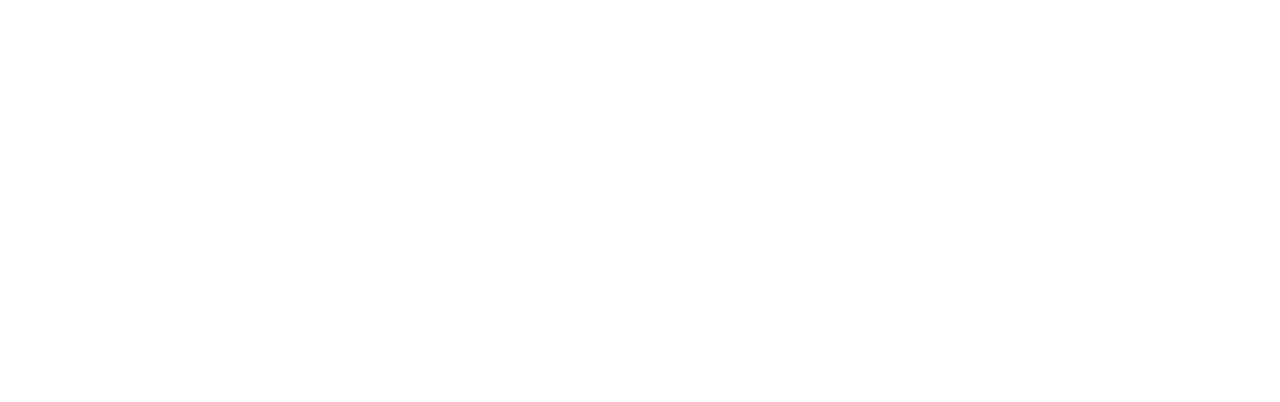
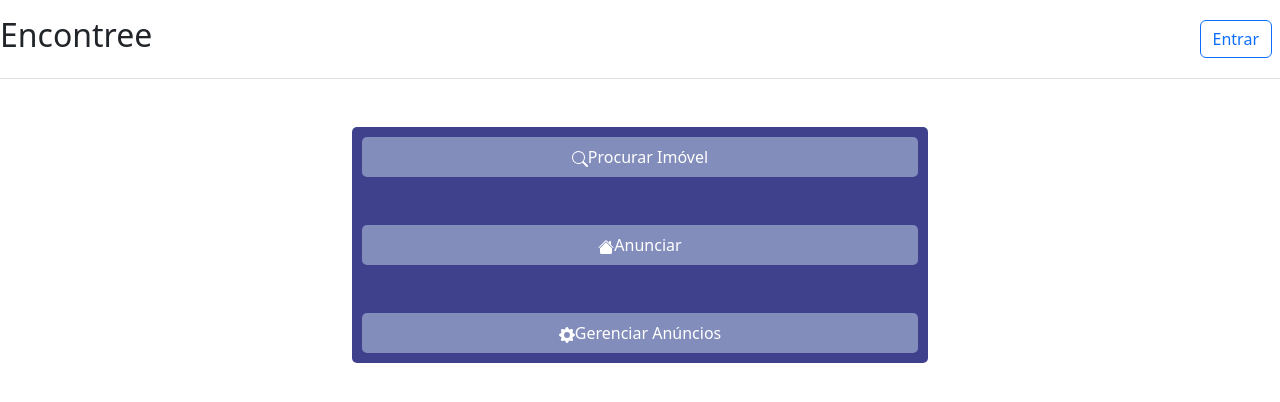
Before and after one commit to rafavmaciel/encontree-front, a React (Create React App) app: page /menu in a window 1280 px wide. Before the commit this address had no page. Shown: the top 402 px of the page. Built offline with nearby package versions, Linux system fonts and the light colour scheme.

Commit message:
Adicionado pagina de menu

```diff
--- a/package.json
+++ b/package.json
@@ -7,6 +7,7 @@
     "@testing-library/react": "^13.3.0",
     "@testing-library/user-event": "^13.5.0",
     "bootstrap": "^5.2.0",
+    "bootstrap-icons": "^1.9.1",
     "react": "^18.2.0",
     "react-dom": "^18.2.0",
     "react-router-dom": "^6.3.0",
--- a/src/App.js
+++ b/src/App.js
@@ -4,6 +4,7 @@
 
 import LandingPage from './pages/landingPage/index';
 import Login from './pages/login/index';
+import Menu from './pages/menu/index';
 
 function App() {
   return (
@@ -12,6 +13,7 @@
 
         <Route path="/" element={<LandingPage/>}/>
         <Route path="/login" element={<Login/>}/>
+        <Route path="/menu" element={<Menu/>}/>
 
       </Routes>
     </BrowserRouter>
--- /dev/null
+++ b/src/pages/menu/index.js
@@ -0,0 +1,38 @@
+import 'bootstrap/dist/css/bootstrap.min.css';
+import Header from '../../components/header/index';
+import './styles.scss'
+
+function Menu() {
+    return (
+    <>
+        <Header/>
+
+        <div className="container mt-5" >
+            <button type="submit" className="botao light_blue botao_icon">
+                <svg xmlns="http://www.w3.org/2000/svg" width="16" height="16" fill="currentColor" className="bi bi-search" viewBox="0 0 16 16">
+                    <path d="M11.742 10.344a6.5 6.5 0 1 0-1.397 1.398h-.001c.03.04.062.078.098.115l3.85 3.85a1 1 0 0 0 1.415-1.414l-3.85-3.85a1.007 1.007 0 0 0-.115-.1zM12 6.5a5.5 5.5 0 1 1-11 0 5.5 5.5 0 0 1 11 0z"/>
+                </svg>
+                Procurar Imóvel
+            </button>
+            <button type="submit" className="botao light_blue mt-5 ">
+                <svg xmlns="http://www.w3.org/2000/svg" width="16" height="16" fill="currentColor" className="bi bi-house-fill" viewBox="0 0 16 16">
+                    <path fillRule="evenodd" d="m8 3.293 6 6V13.5a1.5 1.5 0 0 1-1.5 1.5h-9A1.5 1.5 0 0 1 2 13.5V9.293l6-6zm5-.793V6l-2-2V2.5a.5.5 0 0 1 .5-.5h1a.5.5 0 0 1 .5.5z"/>
+                    <path fillRule="evenodd" d="M7.293 1.5a1 1 0 0 1 1.414 0l6.647 6.646a.5.5 0 0 1-.708.708L8 2.207 1.354 8.854a.5.5 0 1 1-.708-.708L7.293 1.5z"/>
+                </svg>
+                Anunciar
+            </button>
+            <button type="submit" className="botao light_blue mt-5 botao_icon">
+                <svg xmlns="http://www.w3.org/2000/svg" width="16" height="16" fill="currentColor" className="bi bi-gear-fill" viewBox="0 0 16 16">
+                    <path d="M9.405 1.05c-.413-1.4-2.397-1.4-2.81 0l-.1.34a1.464 1.464 0 0 1-2.105.872l-.31-.17c-1.283-.698-2.686.705-1.987 1.987l.169.311c.446.82.023 1.841-.872 2.105l-.34.1c-1.4.413-1.4 2.397 0 2.81l.34.1a1.464 1.464 0 0 1 .872 2.105l-.17.31c-.698 1.283.705 2.686 1.987 1.987l.311-.169a1.464 1.464 0 0 1 2.105.872l.1.34c.413 1.4 2.397 1.4 2.81 0l.1-.34a1.464 1.464 0 0 1 2.105-.872l.31.17c1.283.698 2.686-.705 1.987-1.987l-.169-.311a1.464 1.464 0 0 1 .872-2.105l.34-.1c1.4-.413 1.4-2.397 0-2.81l-.34-.1a1.464 1.464 0 0 1-.872-2.105l.17-.31c.698-1.283-.705-2.686-1.987-1.987l-.311.169a1.464 1.464 0 0 1-2.105-.872l-.1-.34zM8 10.93a2.929 2.929 0 1 1 0-5.86 2.929 2.929 0 0 1 0 5.858z"/>
+                </svg>
+                Gerenciar Anúncios
+            </button>
+
+        </div>
+
+
+    </>
+    );
+  }
+
+  export default Menu;
--- /dev/null
+++ b/src/pages/menu/styles.scss
@@ -0,0 +1,38 @@
+@import '../../stylesheets/colors';
+
+.container{
+
+    max-width: 45%;
+    background-color: $color-azul-nav;
+    border-radius: 5px;
+    padding: 10px;
+    h2, h5, p, .text {
+        color: $color-branco;
+    }
+    .icon {
+        display: flex;
+        justify-content: center;
+    }
+}
+
+.botao {
+    border: none;
+    border-radius: 5px;
+    padding: 8px;
+
+}
+
+.white {
+    background-color: $color-branco;
+    color: #000000;
+}
+
+.light_blue{
+    background-color: $color-azul-claro-cards;
+    color: #FFF;
+}
+
+.botao_icon{
+    padding: 8px;
+    color: #fff;
+}
```
Also changed, not shown: 1 other file (tests, documents, lock files or other folders).
